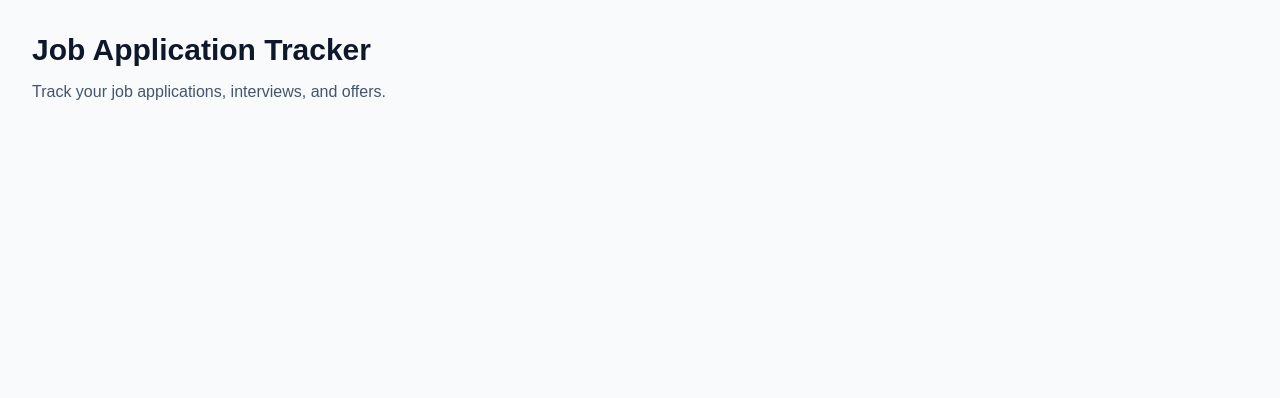
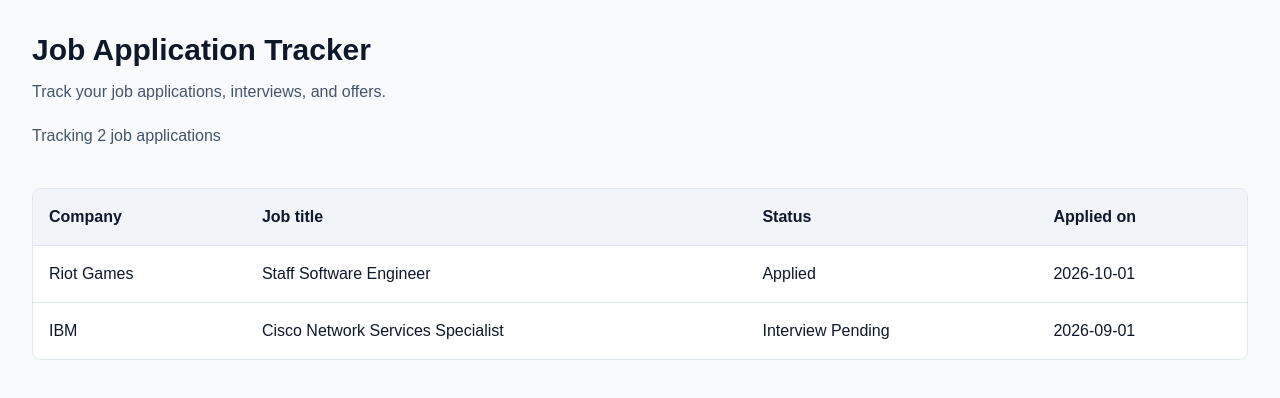
Before and after one commit to pedroorozco/JobTracker, a Next.js app in the folder frontend/: page / in a window 1280 px wide. Shown: the top 398 px of the page. Built offline with nearby package versions, Linux system fonts and the light colour scheme.

Commit message:
Making sample table with job applications

```diff
--- a/frontend/src/app/page.tsx
+++ b/frontend/src/app/page.tsx
@@ -1,3 +1,29 @@
+type JobApplication = {
+    id: number;
+    company: string;
+    jobTitle: string;
+    status: "Applied" | "Interview Pending" | "Obtained Offer" | "Rejected";
+    appliedOn: string;
+};
+
+const apps: JobApplication[] = [
+    {
+        id: 1,
+        company: "Riot Games",
+        jobTitle: "Staff Software Engineer",
+        status: "Applied",
+        appliedOn: "2026-10-01"
+    },
+    {
+        id: 2,
+        company: "IBM",
+        jobTitle: "Cisco Network Services Specialist",
+        status: "Interview Pending",
+        appliedOn: "2026-09-01"
+    }
+];
+
+
 export default function Home() {
   return (
     <main className="min-h-screen bg-slate-50 p-8 text-slate-900">
@@ -5,9 +31,40 @@
         Job Application Tracker
       </h1>
 
-      <p className="mt-3 text-slate-600">
+      <p className="mt-3 mb-2 text-slate-600">
         Track your job applications, interviews, and offers.
       </p>
+
+        <p className="mt-5 text-slate-600">
+            Tracking {apps.length} job applications
+        </p>
+
+        <div className="mt-10 overflow-x-auto rounded-lg border border-slate-200 bg-white">
+            <table className="w-full text-left">
+                <caption className="sr-only">
+                    Applications
+                </caption>
+
+                <thead className="bg-slate-100">
+                    <tr>
+                        <th scope="col" className="p-4">Company</th>
+                        <th scope="col" className="p-4">Job title</th>
+                        <th scope="col" className="p-4">Status</th>
+                        <th scope="col" className="p-4">Applied on</th>
+                    </tr>
+                </thead>
+                <tbody>
+                {apps.map((apps) => (
+                    <tr key={apps.id} className="border-t border-slate-200">
+                        <td className="p-4">{apps.company}</td>
+                        <td className="p-4">{apps.jobTitle}</td>
+                        <td className="p-4">{apps.status}</td>
+                        <td className="p-4">{apps.appliedOn}</td>
+                    </tr>
+                ))}
+                </tbody>
+            </table>
+        </div>
     </main>
   );
 }
```
